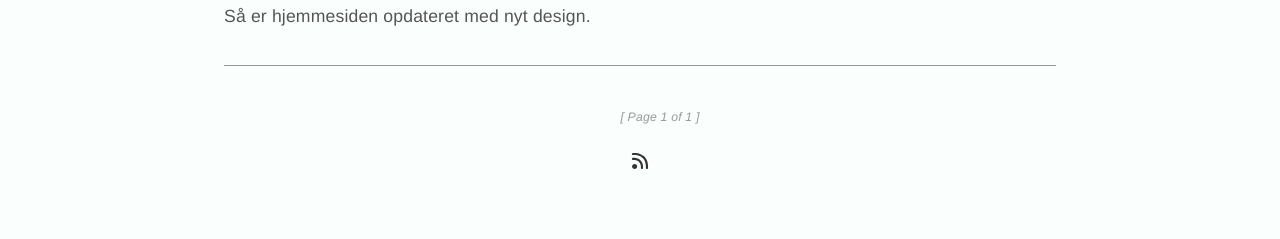
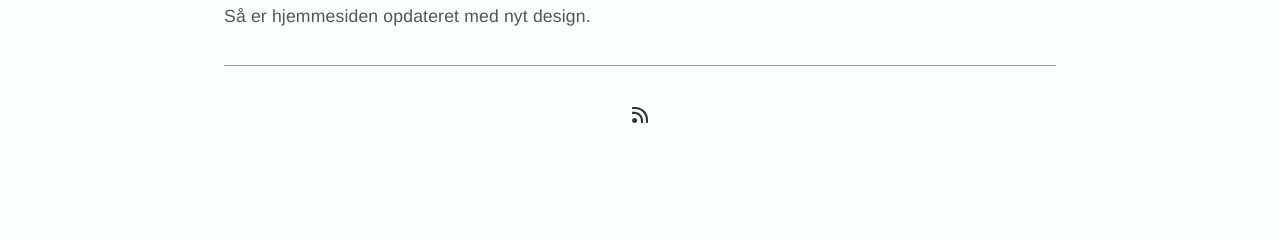
Before and after one commit to universitetsparken/universitetsparken.github.io, a Jekyll site: the page built from index.html, in a window 1280 px wide. Shown: the part 1150-1389 px from the top of the page. Built offline with Jekyll 4.4.1, drawn with Linux system fonts in a browser that asks for light colours; the list of posts is cut into pages by our own code; after the commit the page ends 1347 px from its top, so only the background shows below that.

Commit message:
Paginator fix

```diff
--- a/_includes/pagination.html
+++ b/_includes/pagination.html
@@ -1,4 +1,5 @@
 <nav class="pagination" role="pagination">
+{% if paginator.total_pages > 1 %}
   <ul>
     {% if paginator.previous_page %}
       {% if paginator.previous_page == 1 %}
@@ -12,6 +13,7 @@
         <li><a class="prev" href="{{ site.baseurl }}/page/{{ paginator.next_page }}/" title="Older Articles">Next <svg id="i-chevron-right" viewBox="0 0 32 32" width="14" height="14" fill="none" stroke="currentcolor" stroke-linecap="round" stroke-linejoin="round" stroke-width="3"><path d="M12 30 L24 16 12 2" /></svg></a></li>
     {% endif %}
   </ul>
+{% endif %}
   <a href="{{ "/feed.xml" | prepend: site.baseurl }}"><svg id="feed" width="18" height="18" viewBox="0 0 92 92" fill="currentcolor">
     <path d="M61.7,82.2c-0.1,3-2.6,5.3-5.5,5.3c-0.1,0-0.2,0-0.2,0c-3-0.1-5.4-2.7-5.3-5.7c0.6-14.2-2.8-24.8-10.1-31.7
 	  C29,39.2,10.8,41,10.6,41c-3,0.3-5.7-1.9-6.1-4.9c-0.3-3,1.8-5.7,4.9-6.1c0.9-0.1,23.3-2.4,38.7,11.9C57.9,51.1,62.4,64.7,61.7,82.2
```
